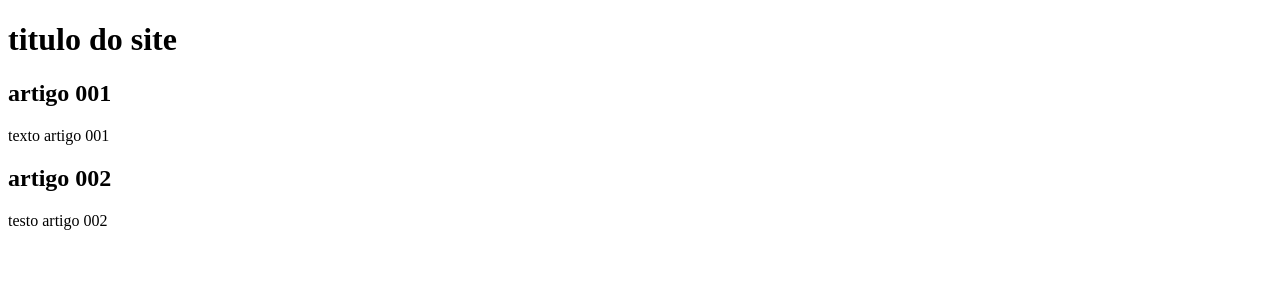
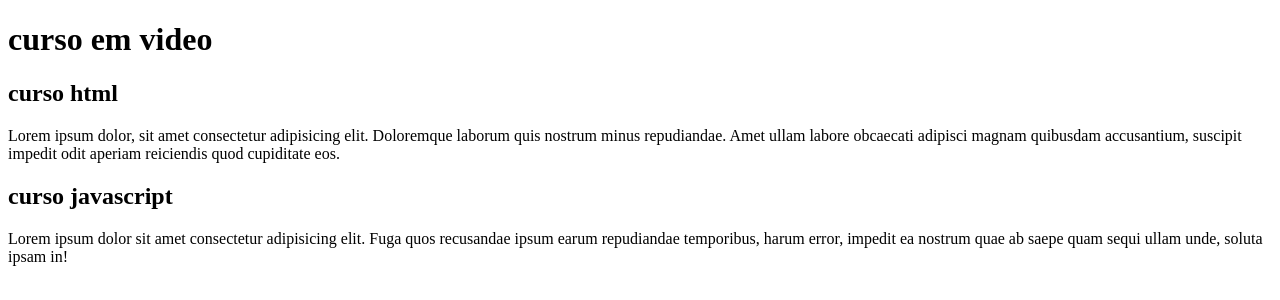
Before and after one commit to migueljunio18/projetoosite, a plain HTML site: page index.html in a window 1280 px wide. Drawn offline with Linux system fonts and the light colour scheme.

Commit message:
comecou conteudo

```diff
--- a/index.html
+++ b/index.html
@@ -8,15 +8,15 @@
 <body>
     <main>
         <header>
-            <h1>titulo do site</h1>
+            <h1>curso em video</h1>
         </header>
         <article>
-            <h2>artigo 001</h2>
-            <p>texto artigo 001</p>
+            <h2>curso html</h2>
+            <p>Lorem ipsum dolor, sit amet consectetur adipisicing elit. Doloremque laborum quis nostrum minus repudiandae. Amet ullam labore obcaecati adipisci magnam quibusdam accusantium, suscipit impedit odit aperiam reiciendis quod cupiditate eos.</p>
         </article>
         <article>
-            <h2>artigo 002</h2>
-            <p>testo artigo 002</p>
+            <h2>curso javascript</h2>
+            <p>Lorem ipsum dolor sit amet consectetur adipisicing elit. Fuga quos recusandae ipsum earum repudiandae temporibus, harum error, impedit ea nostrum quae ab saepe quam sequi ullam unde, soluta ipsam in!</p>
         </article>
     </main>
 </body>
```
